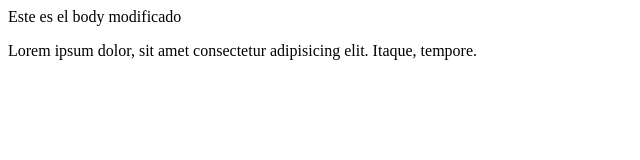
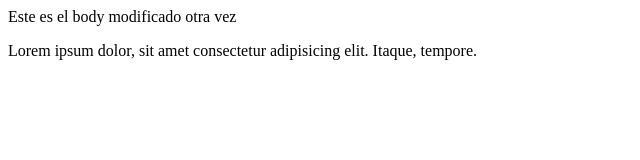
Before and after one commit to Jairos2015/proy_git, a plain HTML site: page index.html in a window 1280 px wide. Shown: the full height of the page, 0-640 px from the left. Drawn offline with Linux system fonts and the light colour scheme.

Commit message:
Otra vez

```diff
--- a/index.html
+++ b/index.html
@@ -7,7 +7,7 @@
   <title>Git Document</title>
 </head>
 <body>
-  Este es el body modificado
+  Este es el body modificado otra vez
   <div class="container">
     <div class="row">
       <p>Lorem ipsum dolor, sit amet consectetur adipisicing elit. Itaque, tempore.</p>
```
